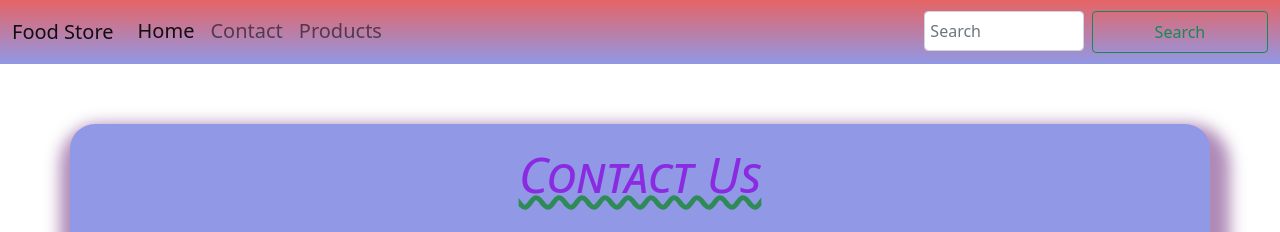
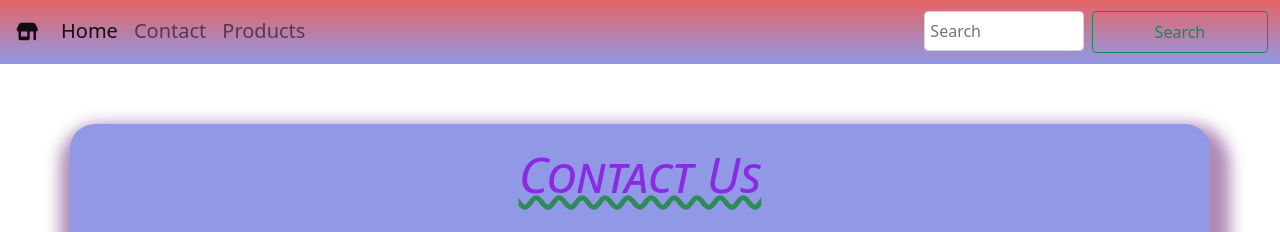
Before and after one commit to Maheshpatgar488/Ecomm-Food-Stores, a website: page contact.html in a window 1280 px wide. Shown: the top 232 px of the page. Drawn offline with nearby package versions, Linux system fonts and the light colour scheme.

Commit message:
Update contact.html

```diff
--- a/contact.html
+++ b/contact.html
@@ -7,6 +7,7 @@
     <script src="https://cdn.jsdelivr.net/npm/bootstrap@5.1.3/dist/js/bootstrap.bundle.min.js"
         integrity="sha384-ka7Sk0Gln4gmtz2MlQnikT1wXgYsOg+OMhuP+IlRH9sENBO0LRn5q+8nbTov4+1p"
         crossorigin="anonymous"></script>
+        <link rel="stylesheet" href="https://cdnjs.cloudflare.com/ajax/libs/font-awesome/7.0.0/css/all.min.css" integrity="sha512-DxV+EoADOkOygM4IR9yXP8Sb2qwgidEmeqAEmDKIOfPRQZOWbXCzLC6vjbZyy0vPisbH2SyW27+ddLVCN+OMzQ==" crossorigin="anonymous" referrerpolicy="no-referrer" />
     <link rel="stylesheet" href="style.css">
     <meta name="viewport" content="width=device-width, initial-scale=1">
     <!-- Finsweet Attributes -->
@@ -18,7 +19,7 @@
 <body>
     <nav class="navbar navbar-expand-lg navbar-light bg-light">
         <div class="container-fluid">
-            <a class="navbar-brand" href="index.html">Food Store</a>
+            <a class="navbar-brand" href="index.html"><i class="fa-solid fa-shop"></i></a>
             <button class="navbar-toggler" type="button" data-bs-toggle="collapse"
                 data-bs-target="#navbarSupportedContent" aria-controls="navbarSupportedContent" aria-expanded="false"
                 aria-label="Toggle navigation">
```
